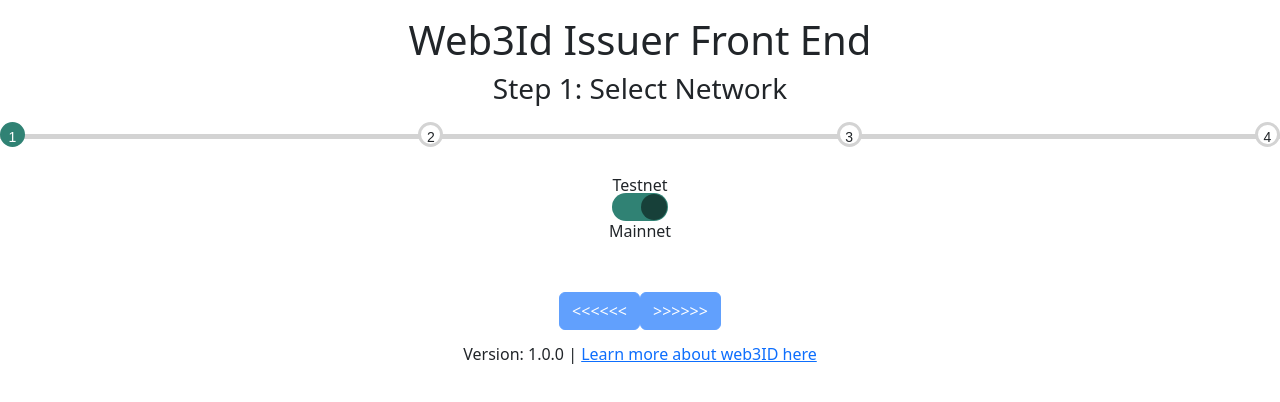
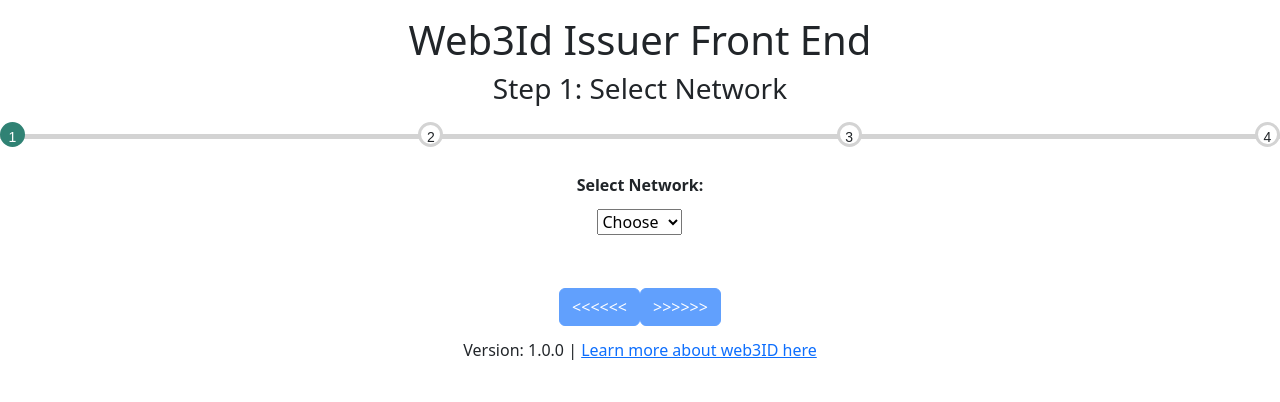
Before and after one commit to Concordium/concordium-web3id, a React app in the folder issuer-front-end/: page / in a window 1280 px wide. Shown: the top 402 px of the page. Built offline with nearby package versions, Linux system fonts and the light colour scheme; what @concordium/react-components would draw is missing.

Commit message:
Use a dropDown to select network

```diff
--- a/issuer-front-end/src/Root.tsx
+++ b/issuer-front-end/src/Root.tsx
@@ -1,7 +1,7 @@
+/* eslint-disable no-console */
 import React, { useEffect, useState } from 'react';
 
 import { TESTNET, MAINNET, WithWalletConnector, WalletConnectionProps } from '@concordium/react-components';
-import Switch from 'react-switch';
 import Main from './Main';
 import { version } from '../package.json';
 
@@ -78,6 +78,23 @@ export default function Root() {
 
     const stepHeaders = ['Select Network', 'Connect Wallet', 'Create MetaData Files', 'Deploy Issuer Smart Contract'];
 
+    const changeDropDownHandler = () => {
+        const e = document.getElementById('write') as HTMLSelectElement;
+        const sel = e.selectedIndex;
+        const { value } = e.options[sel];
+        if (value === 'Testnet') {
+            setIsTestnet(true);
+        } else if (value === 'Mainnet') {
+            setIsTestnet(false);
+        } else {
+            console.error('Select a network');
+            return;
+        }
+
+        const progressNext = document.getElementById('progress-next') as HTMLTextAreaElement;
+        progressNext.disabled = false;
+    };
+
     // Refresh accountInfo periodically.
     // eslint-disable-next-line consistent-return
     useEffect(() => {
@@ -110,25 +127,18 @@ export default function Root() {
                 {active === 1 && (
                     <>
                         <div className="switch-wrapper">
-                            <div>Testnet</div>
-                            <Switch
-                                onChange={() => {
-                                    const progressNext = document.getElementById(
-                                        'progress-next'
-                                    ) as HTMLTextAreaElement;
-                                    progressNext.disabled = false;
-
-                                    setIsTestnet(!isTestnet);
-                                }}
-                                onColor="#308274"
-                                offColor="#308274"
-                                onHandleColor="#174039"
-                                offHandleColor="#174039"
-                                checked={!isTestnet}
-                                checkedIcon={false}
-                                uncheckedIcon={false}
-                            />
-                            <div>Mainnet</div>
+                            <label className="field">
+                                Select Network:
+                                <br />
+                                <br />
+                                <select name="write" id="write" onChange={changeDropDownHandler}>
+                                    <option value="choose" disabled selected>
+                                        Choose
+                                    </option>
+                                    <option value="Testnet">Testnet</option>
+                                    <option value="Mainnet">Mainnet</option>
+                                </select>
+                            </label>
                         </div>
                         <br />
                     </>
```
